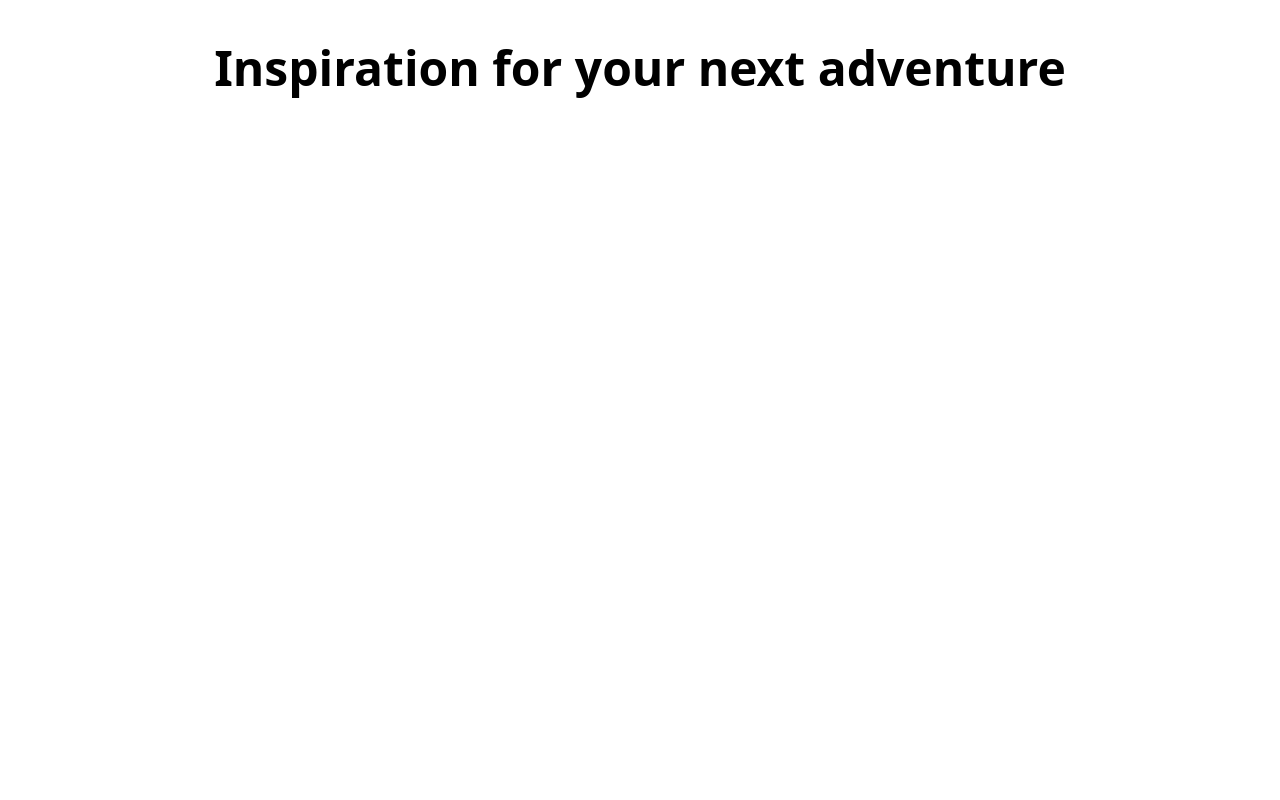
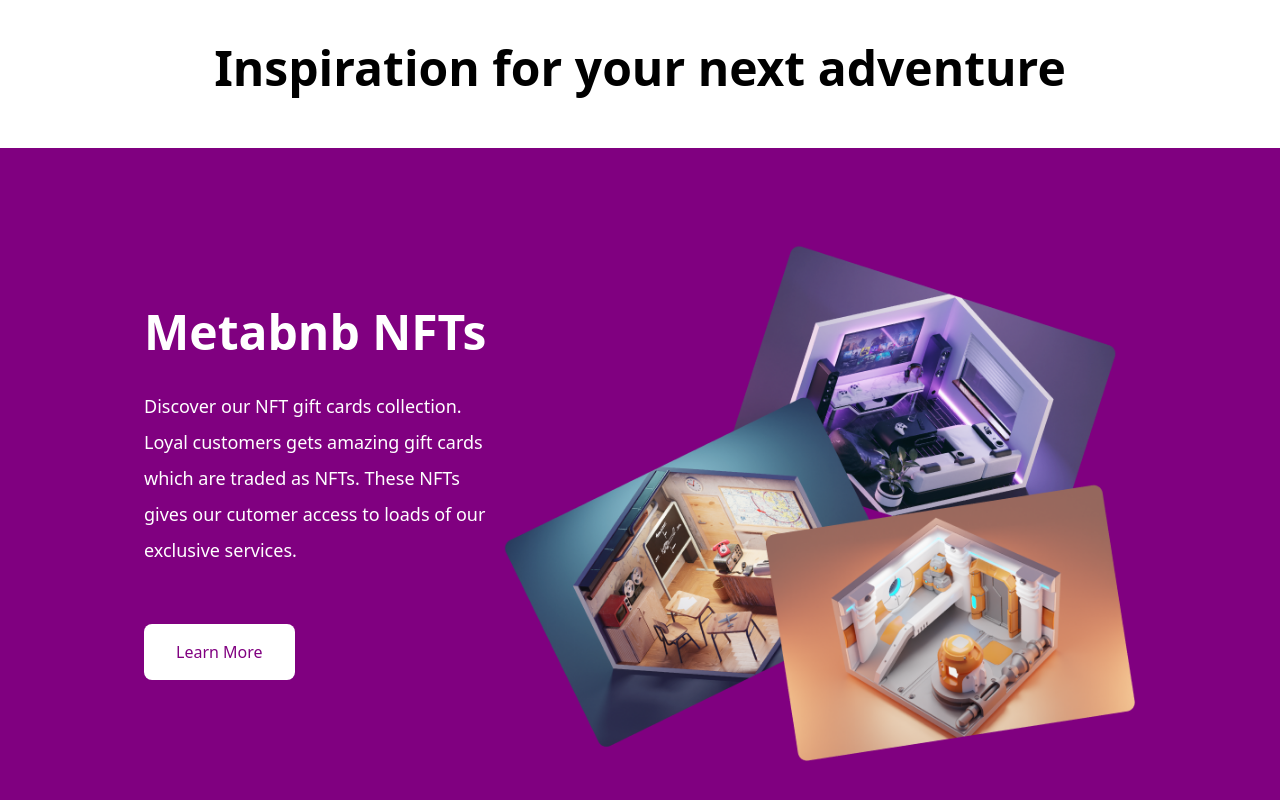
Before and after one commit to Ehidiamhen/meta-bnb, a React (Create React App) app: page / in a window 1280 px wide. Shown: the part 879-1679 px from the top of the page. Before the commit the page ends 1027 px from the top, so only its background shows below. Built offline with nearby package versions, Linux system fonts and the light colour scheme.

Commit message:
Fixed bugs

```diff
--- a/src/App.js
+++ b/src/App.js
@@ -2,7 +2,7 @@ import './App.css';
 import Navbar from './components/Navbar/Navbar.js';
 import Head from './components/Head/Head';
 import Locations from './components/Locations/Locations';
-import lowerSection from './components/Section/Section';
+import Section from './components/Section/Section';
 
 function App() {
   return (
@@ -10,7 +10,7 @@ function App() {
       <Navbar />
       <Head />
       <Locations />
-      <lowerSection />
+      <Section />
     </div>
   );
 }
```
